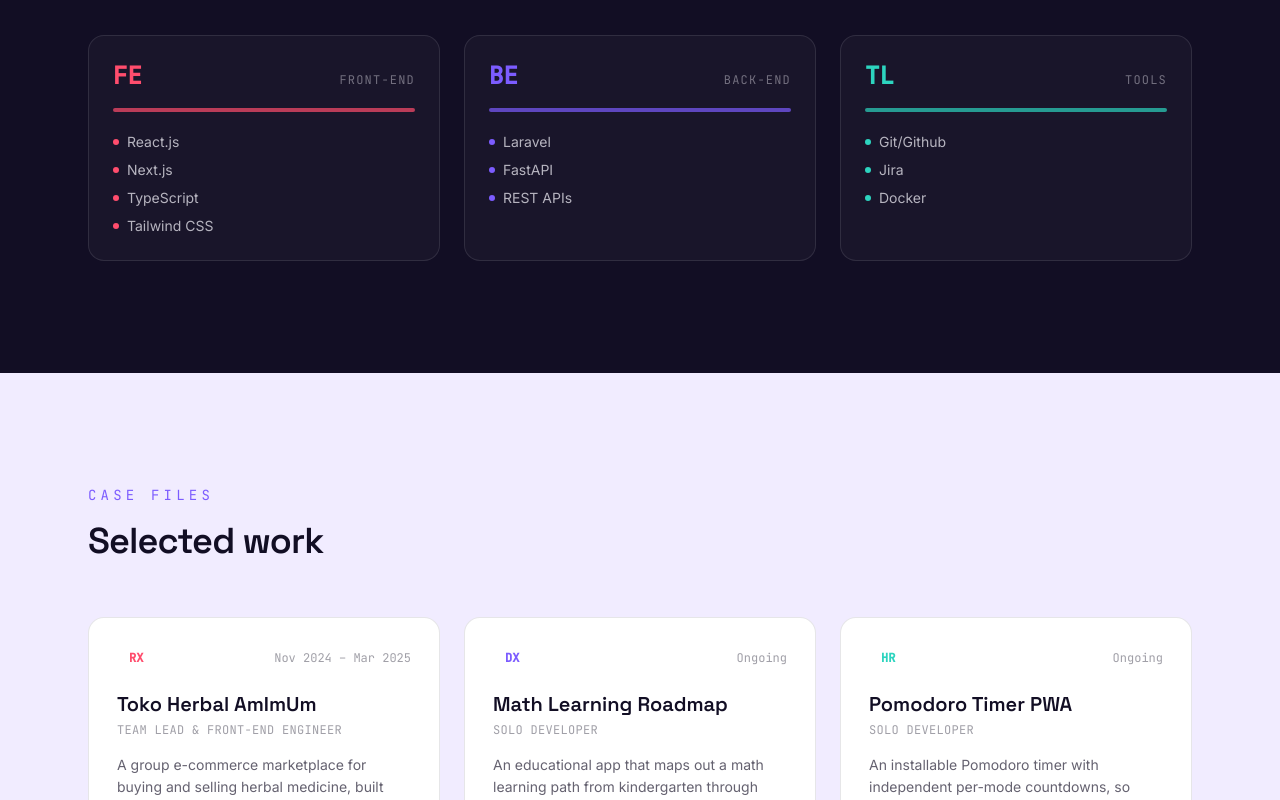
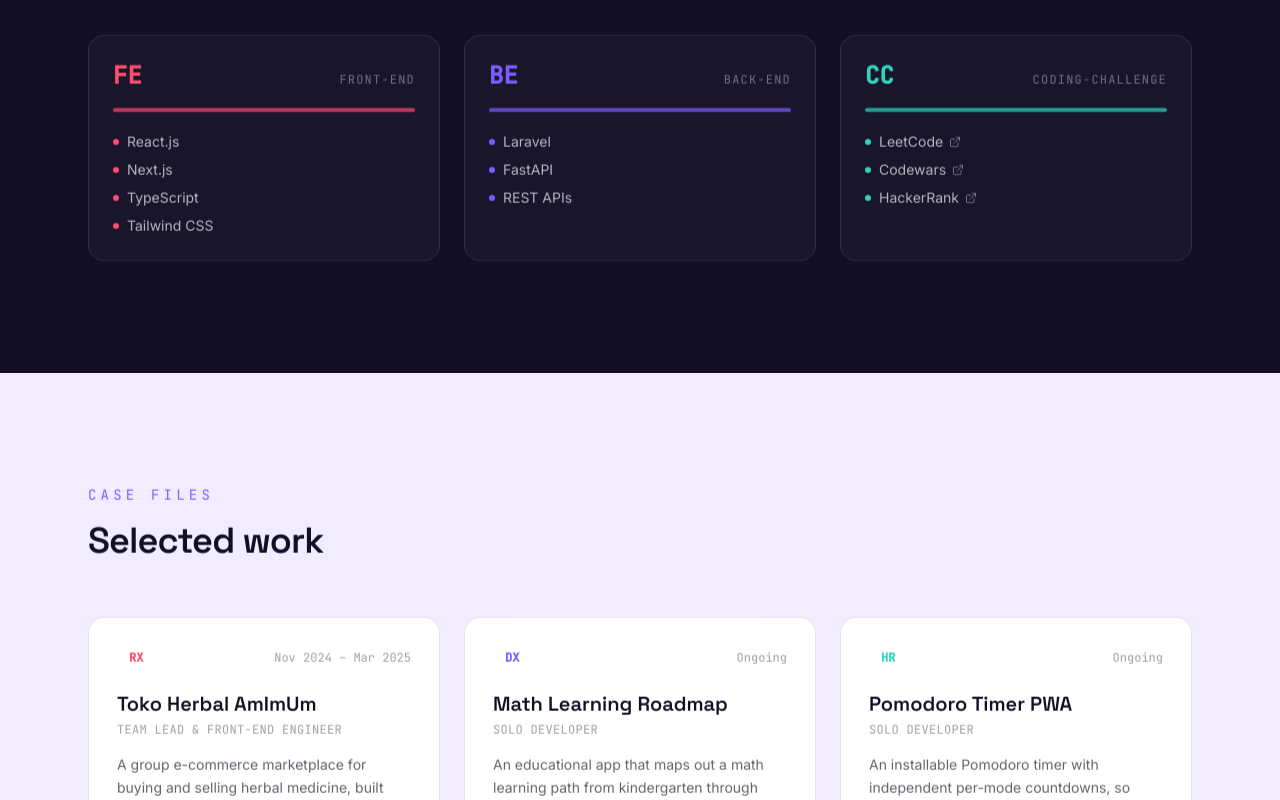
Before and after one commit to haikalbintang/portfolio, a Next.js app: page / in a window 1280 px wide. Shown: the part 1620-2420 px from the top of the page. Built offline with nearby package versions, Linux system fonts and the light colour scheme.

Commit message:
before change displayed projects

```diff
--- a/app/page.tsx
+++ b/app/page.tsx
@@ -5,16 +5,25 @@ import Skills from "@/components/Skills";
 import Projects from "@/components/Projects";
 import Contact from "@/components/Contact";
 import Footer from "@/components/Footer";
+import Reveal from "@/components/Reveal";
 
 export default function Home() {
   return (
     <main>
       <Nav />
       <Hero />
-      <About />
-      <Skills />
-      <Projects />
-      <Contact />
+      <Reveal>
+        <About />
+      </Reveal>
+      <Reveal>
+        <Skills />
+      </Reveal>
+      <Reveal>
+        <Projects />
+      </Reveal>
+      <Reveal>
+        <Contact />
+      </Reveal>
       <Footer />
     </main>
   );
--- a/components/About.tsx
+++ b/components/About.tsx
@@ -13,7 +13,7 @@ const stops = [
   },
   {
     label: "Practice",
-    title: "Front-End Engineer, React · Next.js · TypeScript",
+    title: "Full Stack Engineer, React · Next.js · TypeScript",
     body: "Now building production interfaces and full stack features, pairing Laravel and FastAPI on the back end with React-based front ends.",
   },
 ];
@@ -31,12 +31,19 @@ export default function About() {
 
         <div className="mt-14 grid gap-8 sm:grid-cols-3">
           {stops.map((stop, i) => (
-            <div key={stop.title} className="relative rounded-2xl bg-white p-6 shadow-[0_1px_0_0_rgba(18,14,36,0.06)]">
+            <div
+              key={stop.title}
+              className="relative rounded-2xl bg-white p-6 shadow-[0_1px_0_0_rgba(18,14,36,0.06)]"
+            >
               <span className="font-mono text-xs uppercase tracking-widest text-pulse-violet">
                 0{i + 1} · {stop.label}
               </span>
-              <h3 className="mt-4 font-display text-lg font-semibold text-ink">{stop.title}</h3>
-              <p className="mt-3 font-body text-sm leading-relaxed text-ink/60">{stop.body}</p>
+              <h3 className="mt-4 font-display text-lg font-semibold text-ink">
+                {stop.title}
+              </h3>
+              <p className="mt-3 font-body text-sm leading-relaxed text-ink/60">
+                {stop.body}
+              </p>
             </div>
           ))}
         </div>
--- a/components/Contact.tsx
+++ b/components/Contact.tsx
@@ -1,3 +1,5 @@
+import Link from "next/link";
+
 export default function Contact() {
   return (
     <section
@@ -19,28 +21,36 @@ export default function Contact() {
         </p>
 
         <div className="mt-10 flex flex-wrap items-center justify-center gap-4">
-          <a
+          <Link
             href="mailto:mhaikalbintang.work@gmail.com"
             className="rounded-full bg-pulse-gradient px-6 py-3 font-display text-sm font-semibold text-deep transition-transform hover:scale-105"
           >
             mhaikalbintang.work@gmail.com
-          </a>
-          <a
-            href="https://github.com/your-username"
+          </Link>
+          <Link
+            href="https://github.com/haikalbintang"
             target="_blank"
             rel="noopener noreferrer"
             className="rounded-full border border-paper/20 px-6 py-3 font-display text-sm font-semibold text-paper transition-colors hover:border-pulse-teal hover:text-pulse-teal"
           >
             GitHub
-          </a>
-          <a
-            href="https://linkedin.com/in/your-username"
+          </Link>
+          <Link
+            href="https://www.instagram.com/haikalbintang"
+            target="_blank"
+            rel="noopener noreferrer"
+            className="rounded-full border border-paper/20 px-6 py-3 font-display text-sm font-semibold text-paper transition-colors hover:border-pulse-teal hover:text-pulse-teal"
+          >
+            Instagram
+          </Link>
+          <Link
+            href="https://linkedin.com/in/muhammad-haikal-bintang"
             target="_blank"
             rel="noopener noreferrer"
             className="rounded-full border border-paper/20 px-6 py-3 font-display text-sm font-semibold text-paper transition-colors hover:border-pulse-teal hover:text-pulse-teal"
           >
             LinkedIn
-          </a>
+          </Link>
         </div>
       </div>
     </section>
--- /dev/null
+++ b/components/Reveal.tsx
@@ -0,0 +1,36 @@
+"use client";
+
+import { useEffect, useRef, useState } from "react";
+
+export default function Reveal({
+  children,
+  className = "",
+}: {
+  children: React.ReactNode;
+  className?: string;
+}) {
+  const ref = useRef<HTMLDivElement>(null);
+  const [visible, setVisible] = useState(false);
+
+  useEffect(() => {
+    const el = ref.current;
+    if (!el) return;
+    const io = new IntersectionObserver(
+      ([entry]) => setVisible(entry.isIntersecting),
+      { threshold: 0.15 },
+    );
+    io.observe(el);
+    return () => io.disconnect();
+  }, []);
+
+  return (
+    <div
+      ref={ref}
+      className={`transition-all duration-700 ease-out will-change-transform ${
+        visible ? "opacity-100 translate-y-0" : "opacity-0 translate-y-10"
+      } ${className}`}
+    >
+      {children}
+    </div>
+  );
+}
--- a/components/Skills.tsx
+++ b/components/Skills.tsx
@@ -1,3 +1,6 @@
+import { ExternalLink } from "lucide-react";
+import Link from "next/link";
+
 const vitals = [
   {
     channel: "FE",
@@ -14,9 +17,19 @@ const vitals = [
     bar: "bg-pulse-violet",
   },
   {
-    channel: "TL",
-    label: "Tools",
-    items: ["Git/Github", "Jira", "Docker"],
+    channel: "CC",
+    label: "Coding-Challenge",
+    items: [
+      { name: "LeetCode", url: "https://leetcode.com/u/haikalbintang/" },
+      {
+        name: "Codewars",
+        url: "https://www.codewars.com/users/haikalbintang99",
+      },
+      {
+        name: "HackerRank",
+        url: "https://www.hackerrank.com/profile/haikalbintang",
+      },
+    ],
     accent: "text-pulse-teal",
     bar: "bg-pulse-teal",
   },
@@ -51,12 +64,28 @@ export default function Skills() {
                 className={`mt-4 h-1 w-full rounded-full ${v.bar} opacity-70`}
               />
               <ul className="mt-5 space-y-2 font-body text-sm text-paper/70">
-                {v.items.map((item) => (
-                  <li key={item} className="flex items-center gap-2">
-                    <span className={`h-1.5 w-1.5 rounded-full ${v.bar}`} />
-                    {item}
-                  </li>
-                ))}
+                {v.items.map((item) => {
+                  const isLink = typeof item !== "string";
+                  const label = isLink ? item.name : item;
+                  return (
+                    <li key={label} className="flex items-center gap-2">
+                      <span className={`h-1.5 w-1.5 rounded-full ${v.bar}`} />
+                      {isLink ? (
+                        <Link
+                          href={item.url}
+                          target="_blank"
+                          rel="noopener noreferrer"
+                          className="flex items-center gap-1.5 hover:text-paper transition-colors"
+                        >
+                          {label}
+                          <ExternalLink className="h-3 w-3 opacity-60" />
+                        </Link>
+                      ) : (
+                        label
+                      )}
+                    </li>
+                  );
+                })}
               </ul>
             </div>
           ))}
--- a/package.json
+++ b/package.json
@@ -9,6 +9,7 @@
     "lint": "next lint"
   },
   "dependencies": {
+    "lucide-react": "^1.33.0",
     "next": "14.2.5",
     "react": "^18.3.1",
     "react-dom": "^18.3.1",
```
Also changed, not shown: 1 other file (tests, documents, lock files or other folders).
